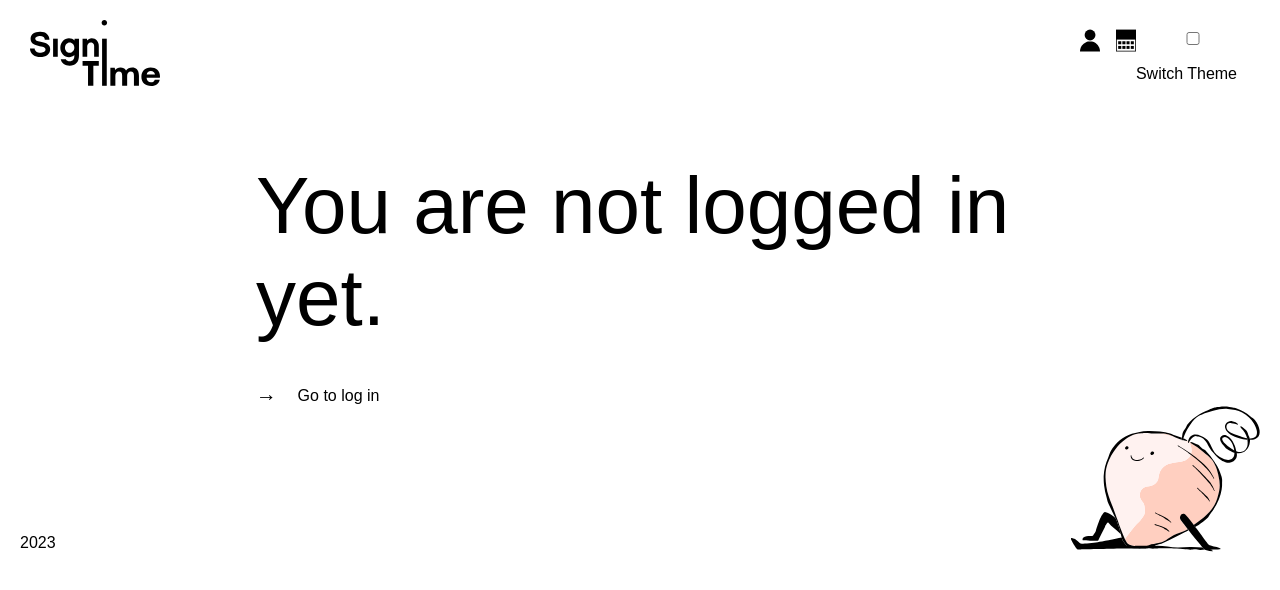
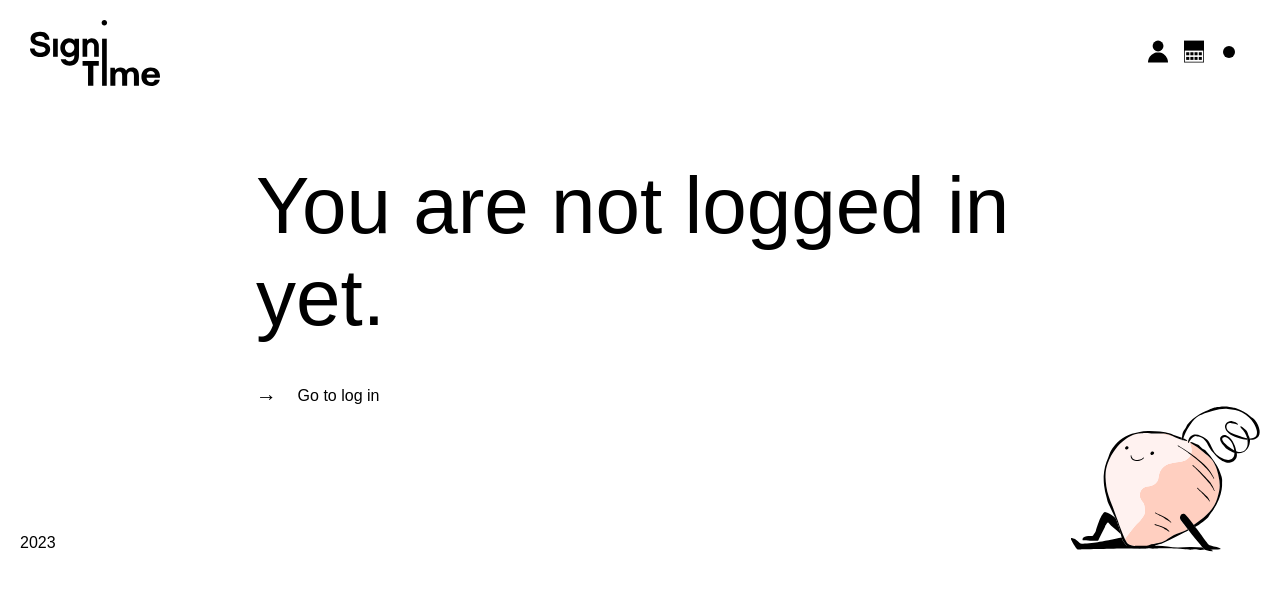
Before and after one commit to Jann778j/signitime_v2, a Next.js app: page /user in a window 1280 px wide. Shown: the top 590 px of the page. Built offline with nearby package versions, Linux system fonts and the light colour scheme; no server answers.

Commit message:
toggle button for darkmode

```diff
--- a/components/Layout.js
+++ b/components/Layout.js
@@ -74,14 +74,19 @@ export default function Layout(props) {
           >
             <img src={calender} className="calender" />
           </Anchor>
-          <div>
+          <div class="toggle-container">
             <input
               type="checkbox"
               id="switch"
+              name="theme"
               onChange={handleCheckboxChange}
             />
+            <label for="switch">Toggle</label>
+          </div>
+          {/* <div>
+            <input type="checkbox" id="switch" />
             <label htmlFor="switch">Switch Theme</label>
-          </div>{" "}
+          </div>{" "} */}
         </div>
       </header>
       <main>{props.children}</main>
--- a/src/styles/layout/_header.scss
+++ b/src/styles/layout/_header.scss
@@ -33,6 +33,10 @@ header {
     height: 27px;
   }
 
+  .calender-link{
+    margin-right: 1em;
+  }
+
   .user-link {
     display: flex;
     align-items: flex-end;
@@ -43,6 +47,61 @@ header {
     }
   }
 
+  //------------------------------------------------------------------------------
+// toggle darkmode button
+//------------------------------------------------------------------------------
+
+
+  input[type="checkbox"] {
+  /* styling for input element */
+  height: 0;
+  width: 0;
+  visibility: hidden;
+}
+
+label {
+  /* styling for labels */
+  cursor: pointer;
+  text-indent: -9999px;
+  width: 30px;
+  height: 17px;
+  top: 5px;
+  background: $color-white;
+  float: right;
+  border-radius: 100px;
+  position: relative;
+}
+
+label:after {
+  /* styling for labels - on toggle */
+  content: "";
+  position: absolute;
+  top: 2.5px;
+  left: 3px;
+  width: 12px;
+  height: 12px;
+  background: $color-black;
+  border-radius: 90px;
+  -webkit-transition: 0.3s;
+  transition: 0.3s;
+}
+
+input:checked + label {
+  /* conditional check while toggling */
+  background: $color-black;
+}
+
+input:checked + label:after {
+  left: calc(100% - 5px);
+  -webkit-transform: translateX(-100%);
+  transform: translateX(-100%);
+  background-color: $color-white;
+}
+
+label:active:after {
+  width: 45px;
+}
+
   @media (max-width: 700px) {
     padding: 10px 20px 0px;
     background-color: $color-white;
```
